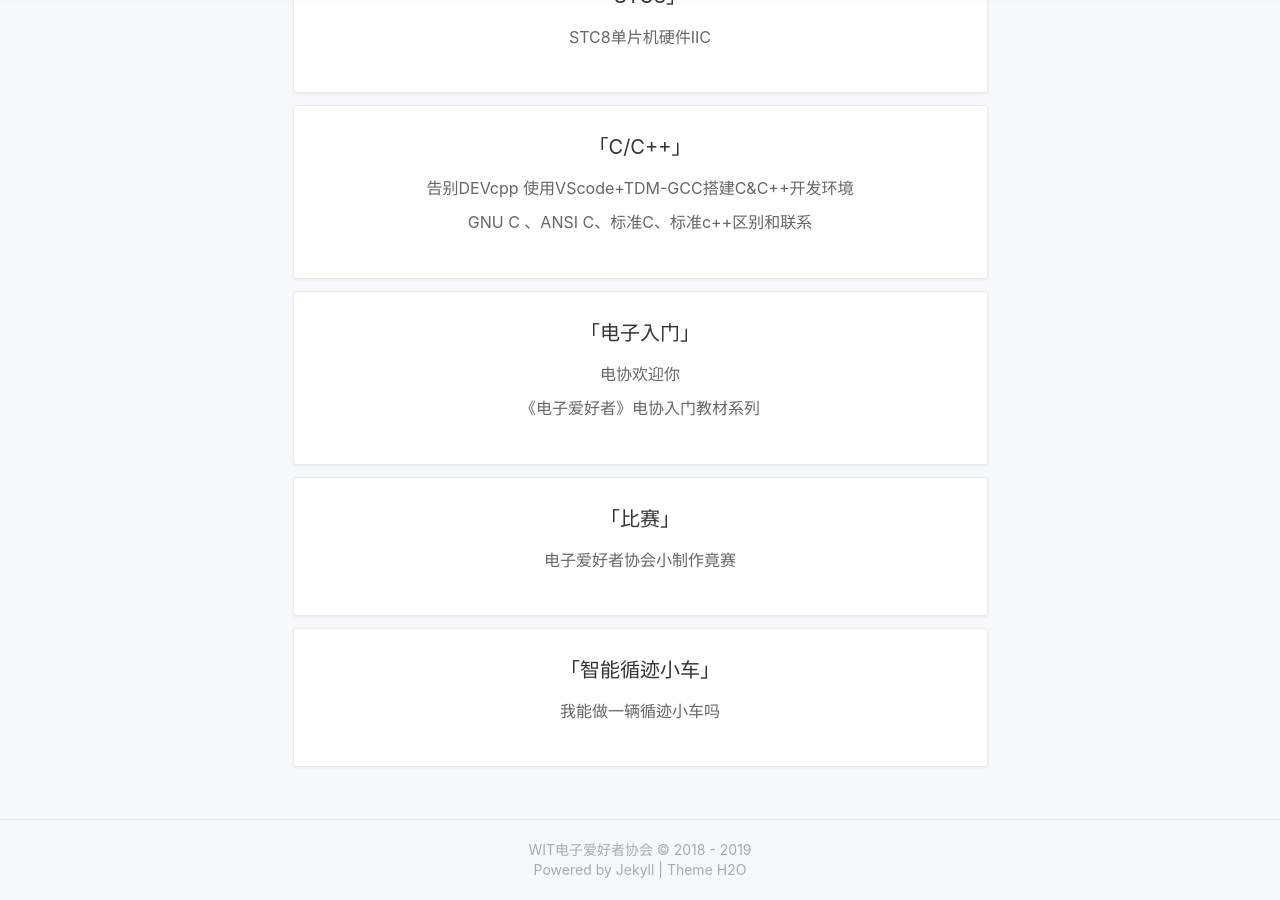
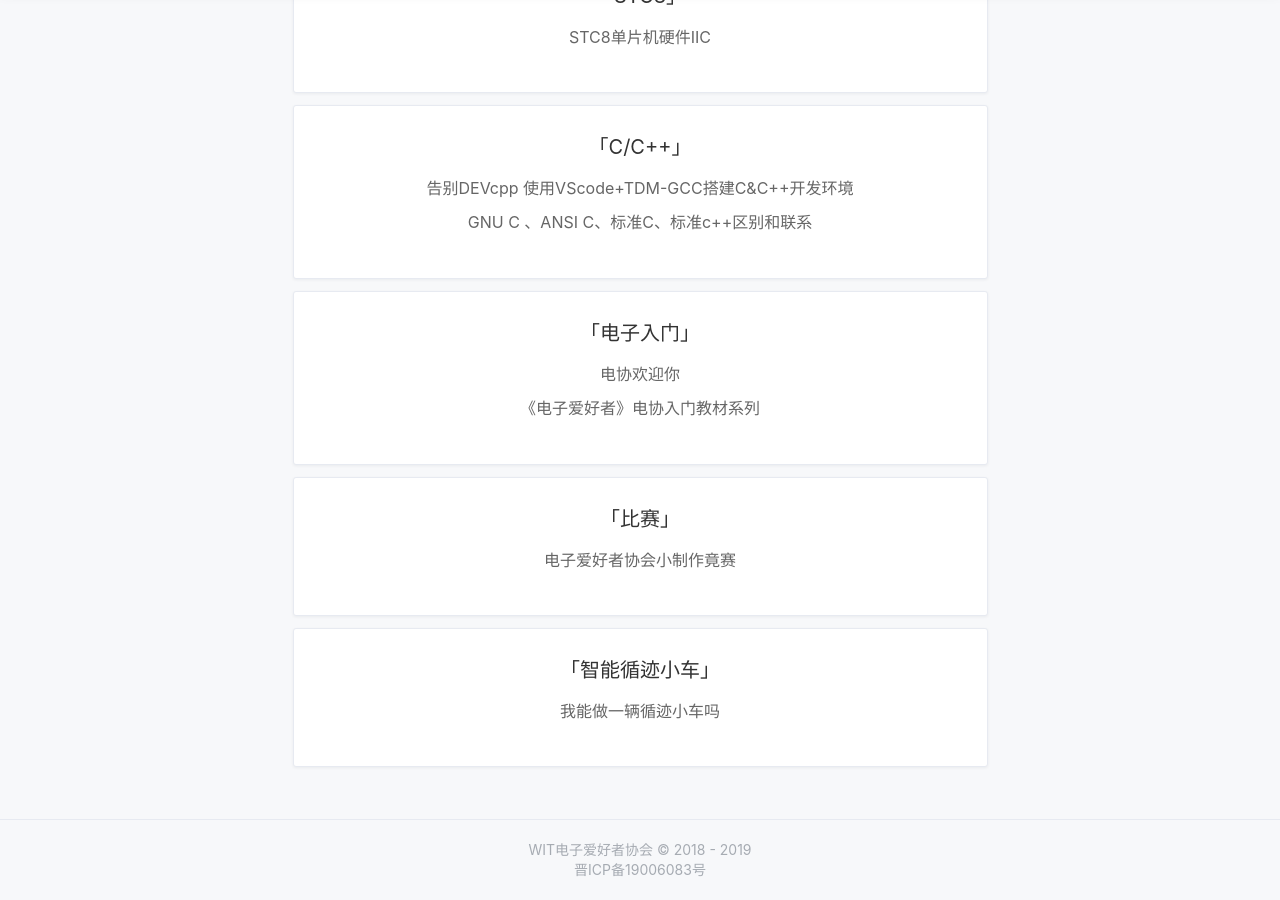
Before and after one commit to witeaa/homepage-src, a Jekyll site: the page built from tags.html, in a window 1280 px wide and 900 px high, scrolled down 2023 px. Built offline with Jekyll 4.4.1, drawn with Linux system fonts in a browser that asks for light colours; nearby versions of some CDN libraries; Markdown is read by kramdown in place of the engine named in the settings; comment, search, counter and statistics services are not loaded; a style sheet for code colours, icons or effects is not loaded.

Commit message:
Update footer.html

```diff
--- a/_includes/footer.html
+++ b/_includes/footer.html
@@ -8,5 +8,5 @@
   {{ current }}
   </section>
   <script type="text/javascript">var cnzz_protocol = (("https:" == document.location.protocol) ? " https://" : " http://");document.write(unescape("%3Cspan id='cnzz_stat_icon_1274266328'%3E%3C/span%3E%3Cscript src='" + cnzz_protocol + "s19.cnzz.com/z_stat.php%3Fid%3D1274266328%26show%3Dpic' type='text/javascript'%3E%3C/script%3E"));</script>
-  <section>Powered by <a href="//jekyllrb.com">Jekyll</a> | <a href="https://github.com/kaeyleo/jekyll-theme-H2O">Theme H2O</a></section>
+  <section><a href="http://www.miibeian.gov.cn/state/outPortal/loginPortal.action">晋ICP备19006083号</a></section>
 </footer>
```
